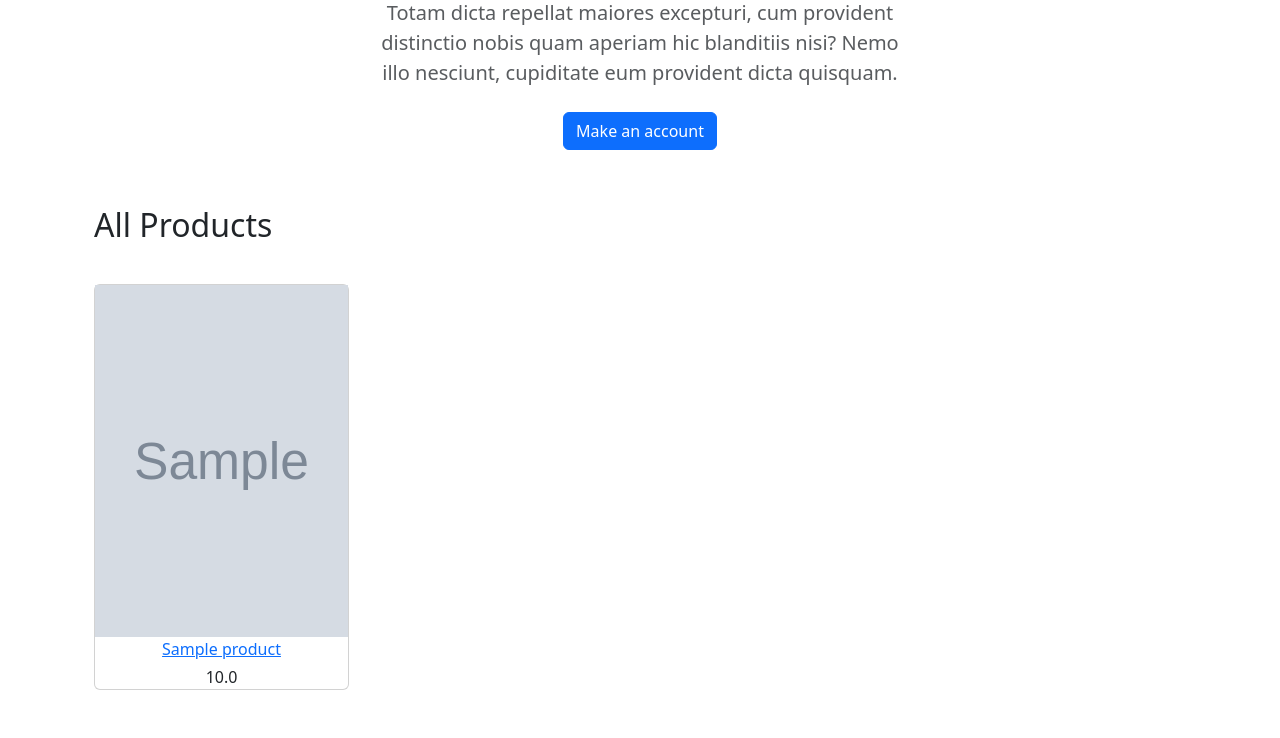
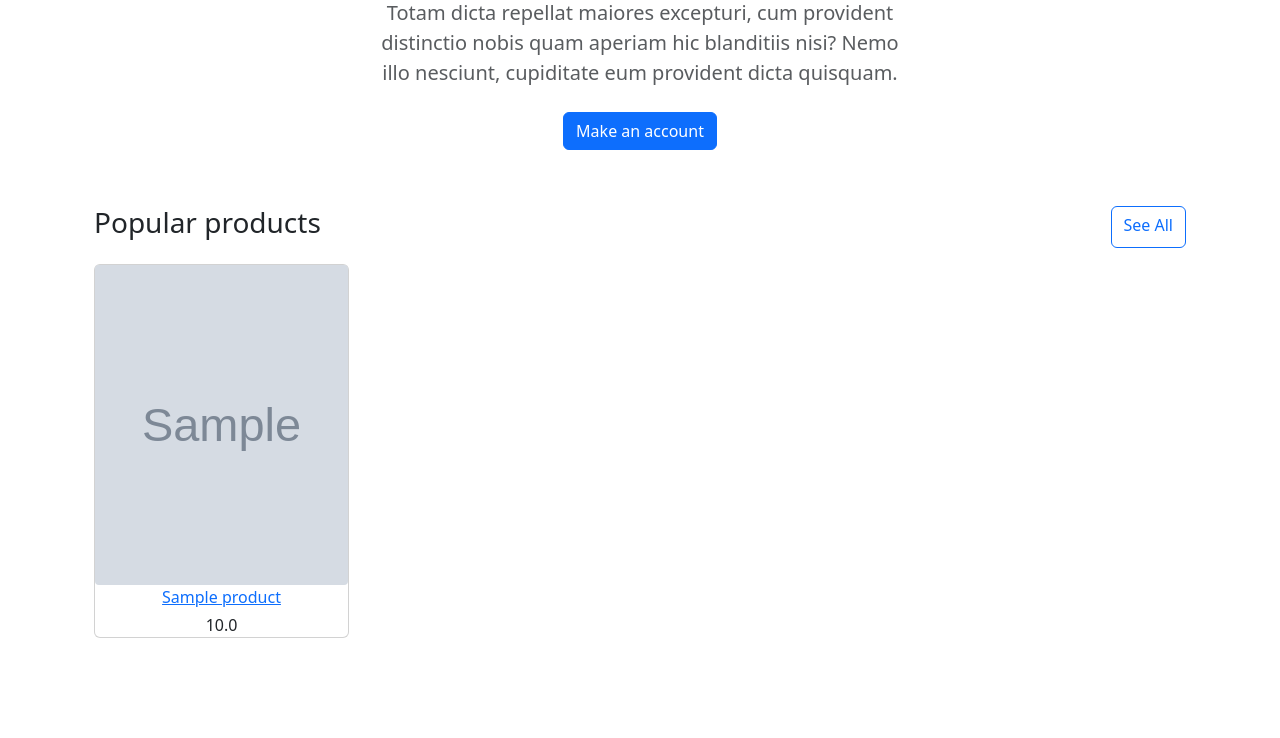
Before and after one commit to Guheshp/Ecommerce, a Django app: page / in a window 1280 px wide. Shown: the part 317-1055 px from the top of the page. After the commit the page ends 955 px from the top, so only its background shows below. Run offline with Django 5.2, Linux system fonts and the light colour scheme; tables that the repository leaves empty hold one stand-in row (values such as "Sample post"); grey boxes marked "Sample" are stand-in pictures.

Commit message:
created images

```diff
--- a/static/css/styles.css
+++ b/static/css/styles.css
@@ -1,8 +1,12 @@
 .productsall img{
-    height: 22rem;
+    height: 20rem;
+    width:100%;
+}
+.card-product-grid:hover{
+    transition: transform 0.5s ease;
+    box-shadow: 0.5s ease;
 }
 .card-product-grid:hover {
-    box-shadow: 0 4px 6px rgba(0, 0, 0, 0.6), 0 1px 3px rgba(0, 0, 0, 0.8);
-    transition: box-shadow 0.3s ease;
-    /* cursor: pointer; */
+    box-shadow: 0 .5rem 1rem rgba(0, 0, 0, 0.3);
+    transform: scale(1.02);
 }
--- a/store/models.py
+++ b/store/models.py
@@ -25,6 +25,7 @@ class Product(models.Model):
     image = models.ImageField(upload_to='images/', null=True)
     slug = models.SlugField(max_length=255)
     price = models.FloatField()
+    stock = models.IntegerField(null=True)
     in_stock = models.BooleanField(default=True)
     in_active = models.BooleanField(default=True)
     created = models.DateTimeField(auto_now_add=True)
--- a/store/templates/app/home.html
+++ b/store/templates/app/home.html
@@ -20,14 +20,21 @@
 
     <section class="productsall">
         <div class="container">
-        <div class="pb-3 h2 d-flex">All Products</div>
+
+
+        <div class="section-heading d-flex justify-content-md-between">
+            <h3 class="section-title">Popular products</h3>
+            <a href="{% url 'my-store'%}" class="btn btn-outline-primary">See All</a>
+        </div>
 
             <div class="row">
 
                 {% for product in products%}
                 <div class="col-md-3 mt-3">
                     <div class="card card-product-grid">
-                        <img class="img-wrap"  src="{{ product.image.url }}" alt="responsive img">
+                        <a href="{% url 'product_detail' product.slug %}">
+                            <img class="rounded-1" src="{{ product.image.url }}" alt="responsive img">
+                        </a>
                         <figcaption class="info-wrap">
                             <a href="{% url 'product_detail' product.slug%}">{{ product.title }}</a>
                             <div class="price mt-1">{{ product.price }}</div>
--- a/store/templates/app/product/product_detail.html
+++ b/store/templates/app/product/product_detail.html
@@ -99,7 +99,11 @@
               </div>
             </div>
             <a href="#" class="btn btn-warning shadow-0"> Buy now </a>
+            {% if product.stock <= 0%}
+            <h3>Out of stock</h3>
+            {% else %}
             <a href="#" class="btn btn-primary shadow-0"> <i class="me-1 fa fa-shopping-basket"></i> Add to cart </a>
+            {% endif %}
             <a href="#" class="btn btn-light border border-secondary py-2 icon-hover px-3"> <i class="me-1 fa fa-heart fa-lg"></i> Save </a>
           </div>
         </main>
--- a/store/templates/app/store/store.html
+++ b/store/templates/app/store/store.html
@@ -201,7 +201,7 @@
                 <div class="col-lg-4">
                     <figure class="card card-product-grid">
                         <div class="img-wrap">
-                            <img src="{{ product.image.url }}" class="card-img-top" />
+                            <a href="{% url 'product_detail' product.slug%}"><img src="{{ product.image.url }}" class="card-img-top" /></a>
                         </div>
                         <figcaption class="info-wrap">
                             <div class="fix-height">
```
Also changed, not shown: store/migrations/0002_product_stock.py (added), 1 other file.
